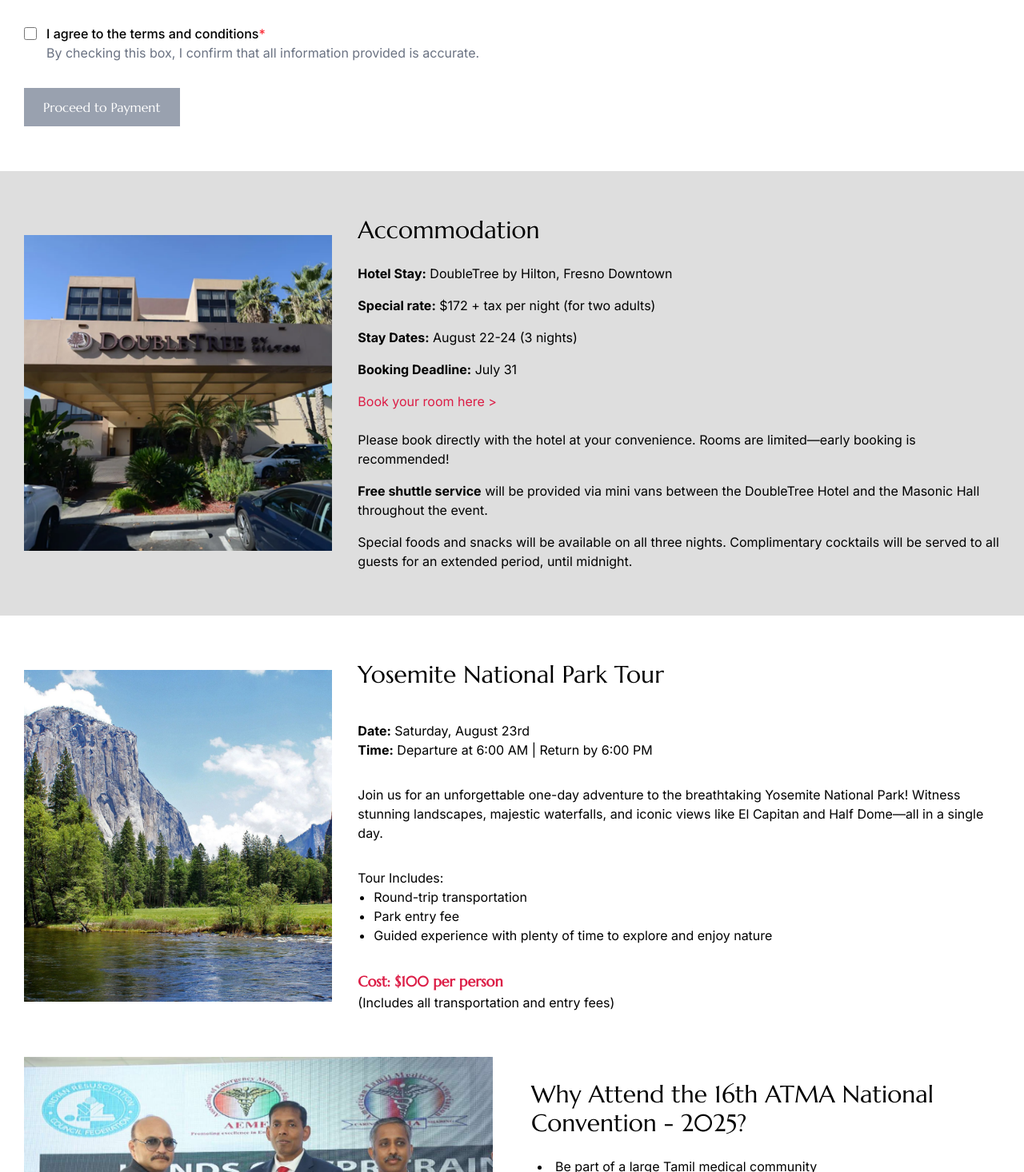
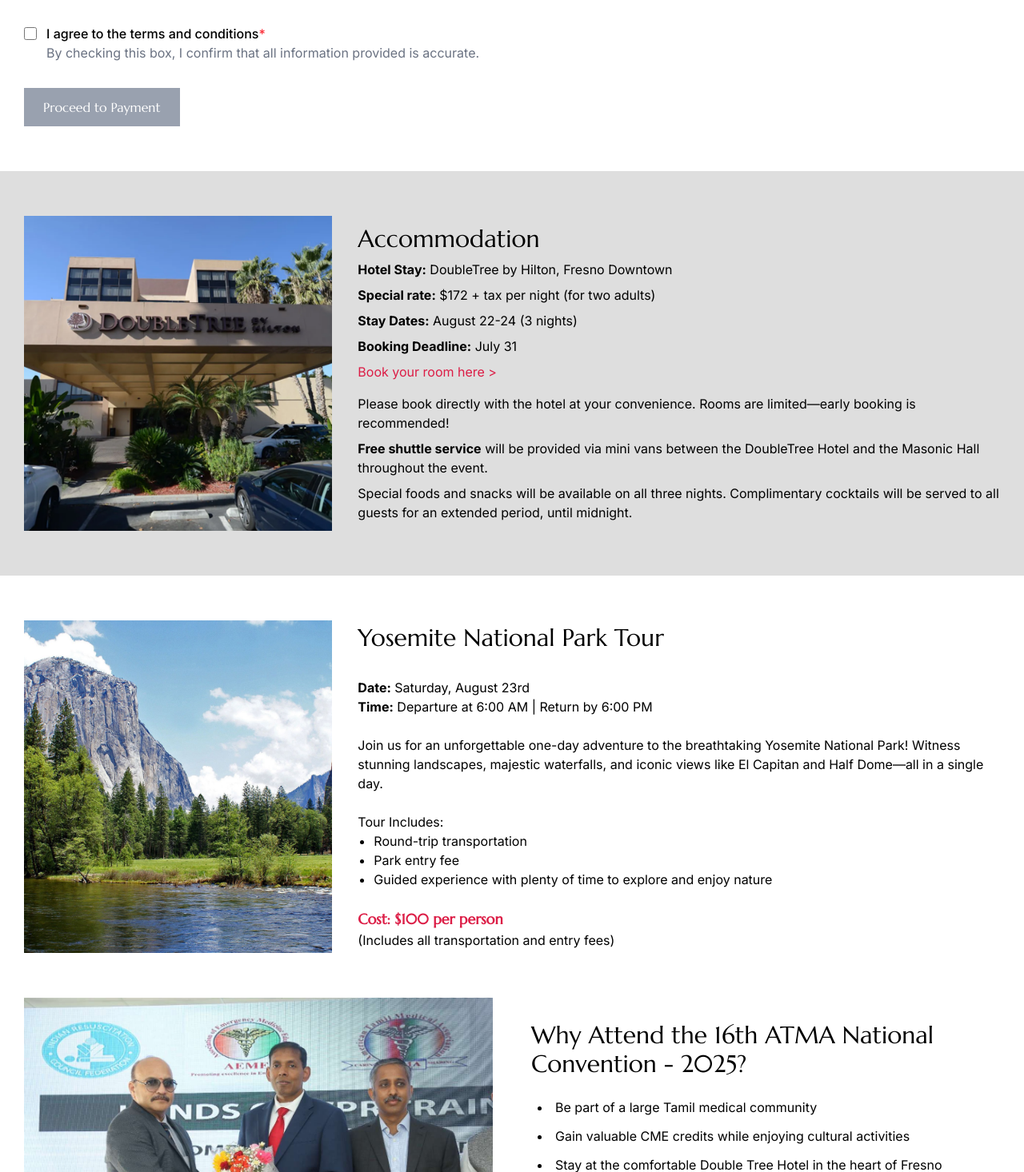
Before and after one commit to employeebhavya/atma-national-convention, a Next.js app: page / in a window 1280 px wide. Shown: the part 3846-5312 px from the top of the page at 80% size. Built offline with nearby package versions, Linux system fonts and the light colour scheme.

Commit message:
fiexd mac spacing

```diff
--- a/src/components/Accommodation.jsx
+++ b/src/components/Accommodation.jsx
@@ -15,10 +15,8 @@
             className="w-full h-auto"
           />
         </div>
-        <div className="col-span-2 flex flex-col gap-4">
-          <h2 className="text-2xl lg:text-3xl text-black mb-2">
-            Accommodation
-          </h2>
+        <div className="col-span-2 flex flex-col gap-2">
+          <h2 className="text-2xl lg:text-3xl text-black">Accommodation</h2>
           <p className="text-base text-black">
             <strong>Hotel Stay:</strong> DoubleTree by Hilton, Fresno Downtown
           </p>
--- a/src/components/YosemiteNational.jsx
+++ b/src/components/YosemiteNational.jsx
@@ -14,7 +14,7 @@
             className="w-full h-auto object-cover"
           />
         </div>
-        <div className="col-span-2 flex flex-col gap-4 md:gap-8">
+        <div className="col-span-2 flex flex-col gap-6">
           <h2 className="text-2xl lg:text-3xl text-black mb-2">
             Yosemite National Park Tour
           </h2>
```
